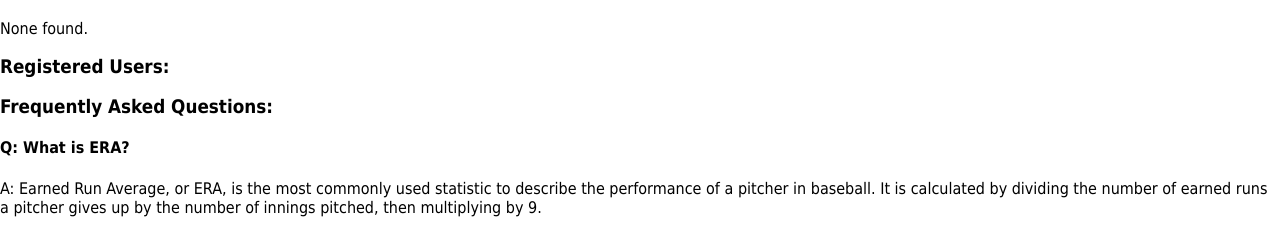
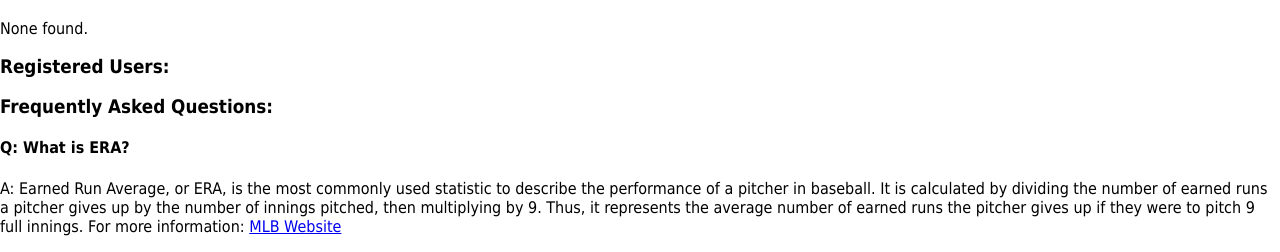
Before and after one commit to bryanyantx/baseball-predictor, a Django app: template prediction_app/era_predictions/templates/era_predictions/home.html in a window 1280 px wide. Shown: the part 848-1100 px from the top of the page. Before the commit the page ends 1065 px from the top, so only its background shows below. Run offline with Django 4.2, Linux system fonts and the light colour scheme; the template is opened without the code that fills it, so the values that code supplies are empty.

Commit message:
add link to answer 1

```diff
--- a/prediction_app/era_predictions/templates/era_predictions/home.html
+++ b/prediction_app/era_predictions/templates/era_predictions/home.html
@@ -108,7 +108,9 @@
 <div class="faq-section">
   <div class="faq-question">
     <h4>Q: What is ERA?</h4>
-    <p>A: Earned Run Average, or ERA, is the most commonly used statistic to describe the performance of a pitcher in baseball. It is calculated by dividing the number of earned runs a pitcher gives up by the number of innings pitched, then multiplying by 9.</p>
+    <p>A: Earned Run Average, or ERA, is the most commonly used statistic to describe the performance of a pitcher in baseball.
+      It is calculated by dividing the number of earned runs a pitcher gives up by the number of innings pitched, then multiplying by 9.
+      Thus, it represents the average number of earned runs the pitcher gives up if they were to pitch 9 full innings. For more information: <a href="https://www.mlb.com/stats/pitching/era" target="_blank">MLB Website</a></p>
   </div>
 </div>
 
```
